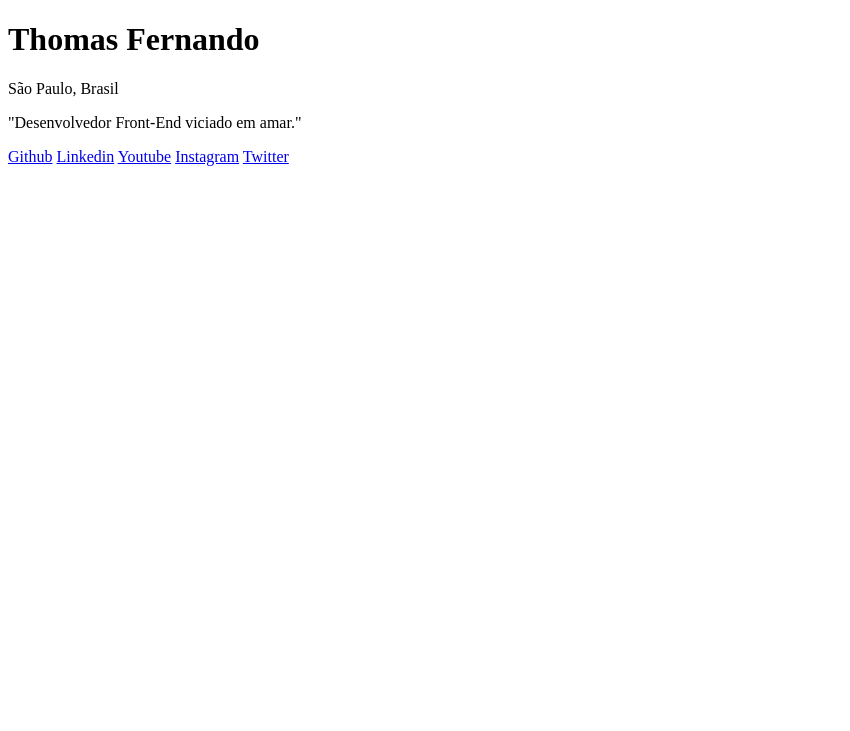
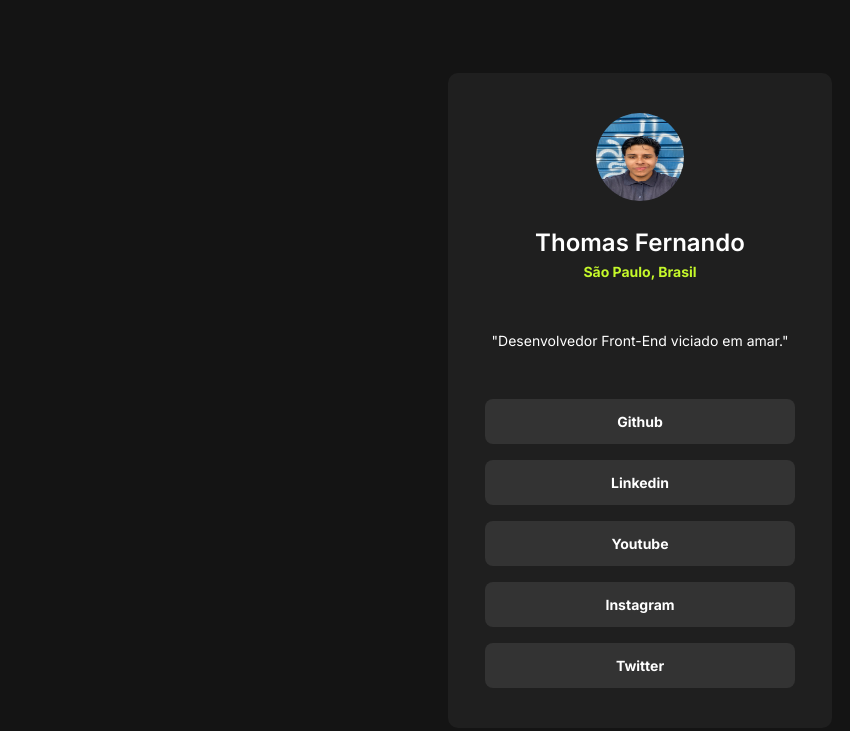
Before and after one commit to thomasdevsp/Projeto-Meus-Links, a plain HTML site: page src/index.html in a window 1280 px wide. Shown: the whole page, without its empty margins (0-850 px from the left). Drawn offline with Linux system fonts and the light colour scheme.

Commit message:
Project finished

```diff
--- a/src/index.html
+++ b/src/index.html
@@ -7,23 +7,27 @@
   <link rel="preconnect" href="https://fonts.googleapis.com">
   <link rel="preconnect" href="https://fonts.gstatic.com" crossorigin>
   <link href="https://fonts.googleapis.com/css2?family=Inter:wght@100..900&display=swap" rel="stylesheet">
+  <link rel="stylesheet" href="style.css">
   <title>Document</title>
 </head>
 
 <body>
+  <div id="Div-container">
+    <img src="assets/Eu.jpg" alt="imagem do dono da página de links">
     <div>
-    <!-- <img src="assets/Eu.jpg" alt="imagem do dono da página de links"> -->
       <h1>Thomas Fernando</h1>
-    <p>São Paulo, Brasil</p>
-
+      <strong>São Paulo, Brasil</strong>
+    </div>
     <p>"Desenvolvedor Front-End viciado em amar."</p>
 
+    <div>
       <a href="https://github.com/thomasdevsp">Github</a>
       <a href="https://www.linkedin.com/in/thomas-sampaio/">Linkedin</a>
       <a href="https://www.youtube.com/@izanagi2344">Youtube</a>
       <a href="https://www.instagram.com/exe.izanagi/">Instagram</a>
       <a href="https://twitter.com/exe_izanagi">Twitter</a>
     </div>
+  </div>
 </body>
 
 </html>
--- a/src/style.css
+++ b/src/style.css
@@ -3,4 +3,72 @@
   margin: 0;
   box-sizing: border-box;
   font-family: "Inter", sans-serif;
+  color: #fff;
 }
+
+body {
+  background-color: #141414;
+  height: 100vh;
+  display: flex;
+  justify-content: center;
+  align-items: center;
+}
+
+#Div-container {
+  background-color: #1f1f1f;
+  width: 24rem;
+  padding: 2.5rem;
+  display: flex;
+  justify-content: center;
+  flex-direction: column;
+  border-radius: 10px;
+  align-items: center;
+  gap: 24px;
+  text-align: center;
+}
+
+#Div-container img {
+  border-radius: 50%;
+  width: 88px;
+  height: 88px;
+
+}
+
+#Div-container h1 {
+  font-size: 24px;
+  line-height: 36px;
+  font-weight: 600;
+}
+
+#Div-container p {
+  margin-block: 24px;
+  font-size: 14px;
+  line-height: 21px;
+}
+
+strong {
+  color: #c4f82A;
+  font-size: 14px;
+  line-height: 21px;
+}
+
+#Div-container div a+a {
+  margin-top: 16px;
+}
+
+#Div-container div a {
+  display: block;
+  text-decoration: none;
+  background-color: #333333;
+  padding: 12px 120px;
+  border-radius: 8px;
+  font-weight: 700;
+  font-size: 14px;
+  line-height: 21px;
+  transition: all .2s ease-in;
+}
+
+#Div-container div a:hover {
+  background-color: #c4f82A;
+  color: #141414;
+}
```
Lines whose indentation alone changed are shown as unchanged.
